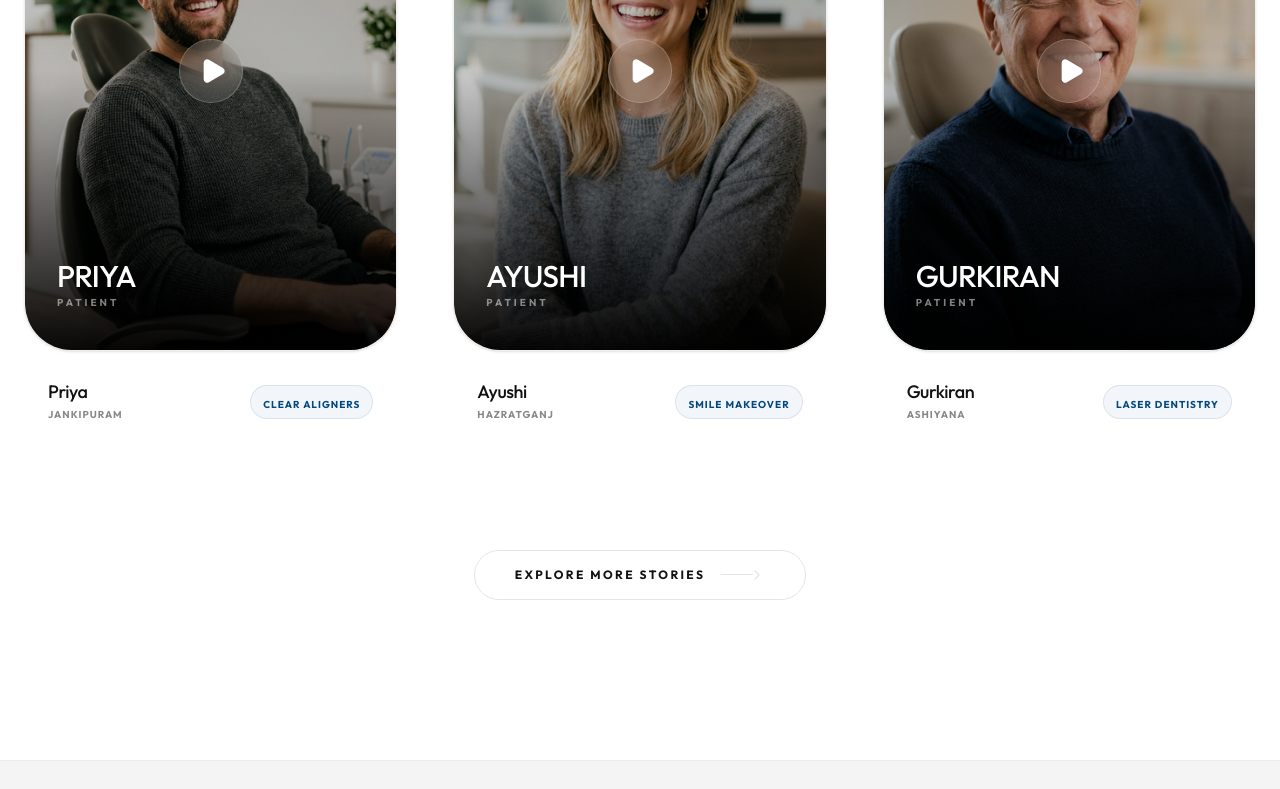
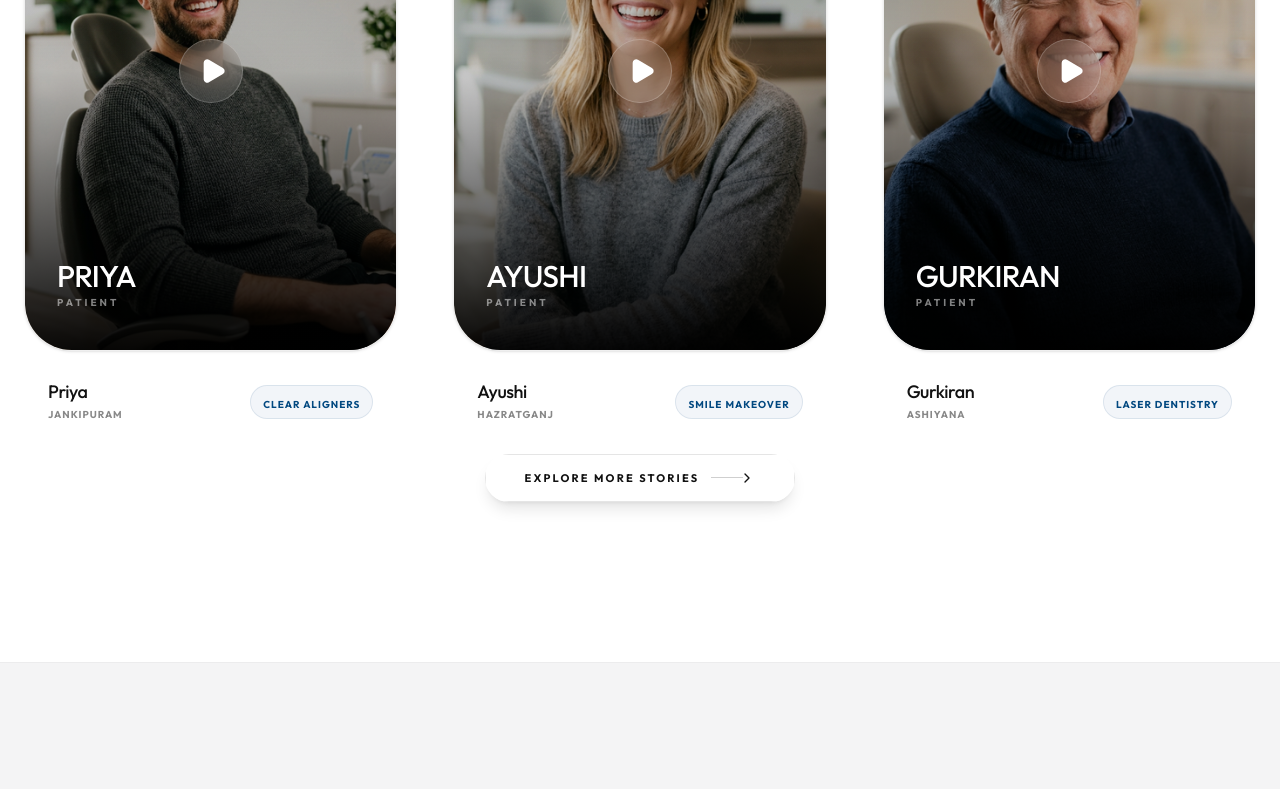
Before and after one commit to aibax04/plexushub, a React (Vite) app: page / in a window 1280 px wide. Shown: the part 6905-7694 px from the top of the page. Built offline with nearby package versions, Linux system fonts and the light colour scheme.

Commit message:
feat: polished patient speaks spacing and added premium interactive button

```diff
--- a/src/components/PatientSpeaks.jsx
+++ b/src/components/PatientSpeaks.jsx
@@ -132,20 +132,29 @@ function PatientSpeaks() {
         </div>
 
         {/* Vertical alignment - 3 per row on monitor, symmetric grid */}
-        <div className="grid grid-cols-1 md:grid-cols-2 lg:grid-cols-3 gap-y-16 gap-x-10 lg:gap-x-14 pb-20">
+        <div className="grid grid-cols-1 md:grid-cols-2 lg:grid-cols-3 gap-y-16 gap-x-10 lg:gap-x-14 mb-8">
           {testimonials.map((item) => (
             <TestimonialCard key={item.id} item={item} />
           ))}
         </div>
 
-        <div className="flex justify-center mt-12">
-          <button className="inline-flex items-center gap-4 py-4 px-10 rounded-full border border-border bg-white group transition-all duration-300 hover:border-primary hover:shadow-xl active:scale-95">
-            <span className="text-xs font-bold tracking-[0.2em] uppercase text-text group-hover:text-primary transition-colors">
-              Explore More Stories
-            </span>
-            <div className="flex items-center">
-                <div className="w-8 h-[1px] bg-border group-hover:bg-primary transition-all duration-300 group-hover:w-12" />
-                <ChevronRight className="w-4 h-4 text-border group-hover:text-primary transition-colors -ml-1" />
+        <div className="flex justify-center">
+          <button className="group relative px-10 py-4 rounded-full overflow-hidden transition-all duration-500 hover:scale-105 active:scale-95 shadow-lg hover:shadow-primary/25">
+            {/* Background Layer */}
+            <div className="absolute inset-0 bg-white border border-border group-hover:border-primary transition-colors duration-500" />
+
+            {/* Liquid Fill Effect */}
+            <div className="absolute inset-0 bg-primary translate-y-[101%] group-hover:translate-y-0 transition-transform duration-500 ease-out" />
+
+            {/* Content Container */}
+            <div className="relative flex items-center gap-3">
+              <span className="text-[11px] font-black tracking-[0.2em] uppercase text-text group-hover:text-white transition-colors duration-500">
+                Explore More Stories
+              </span>
+              <div className="flex items-center">
+                <div className="w-8 h-px bg-text/20 group-hover:bg-white/40 transition-all duration-500 group-hover:w-12" />
+                <ChevronRight className="w-4 h-4 text-text group-hover:text-white transition-colors duration-500 -ml-1" />
+              </div>
             </div>
           </button>
         </div>
```
Also changed, not shown: 1 other file (tests, documents, lock files or other folders).
